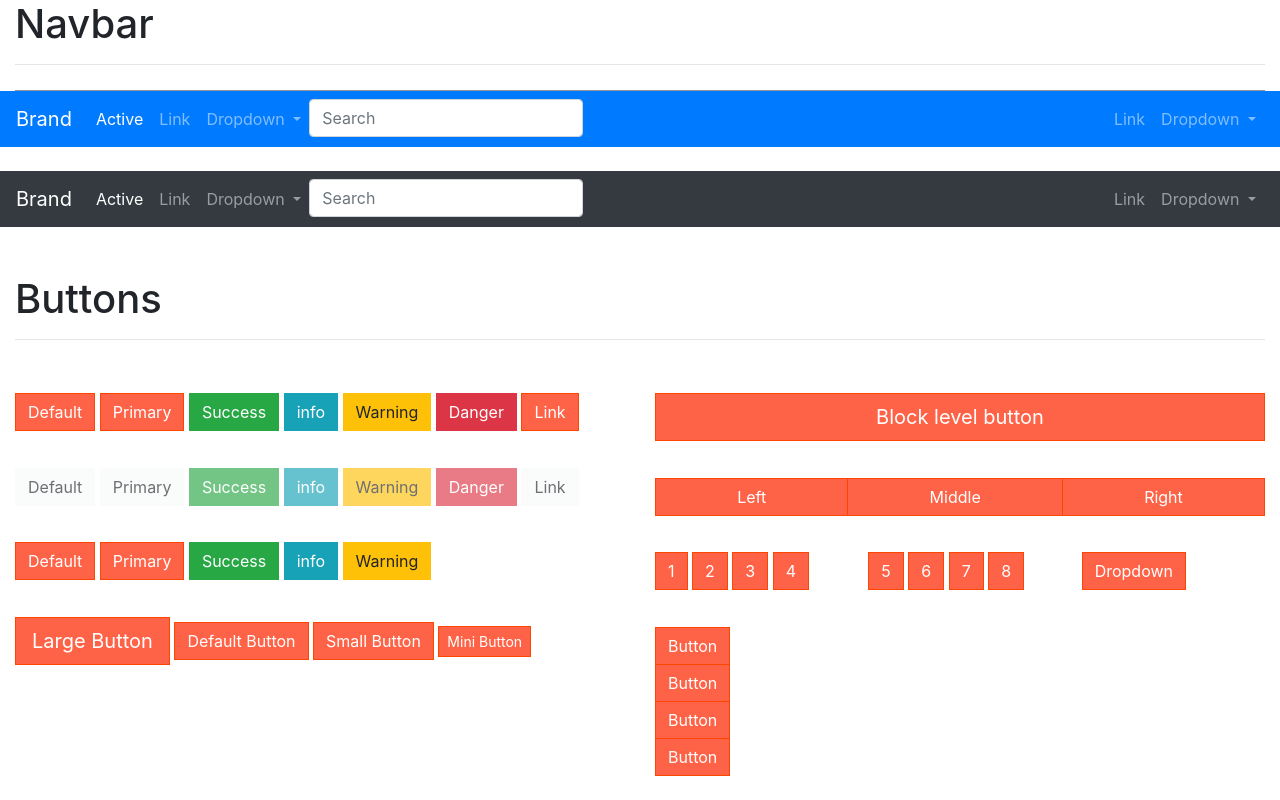
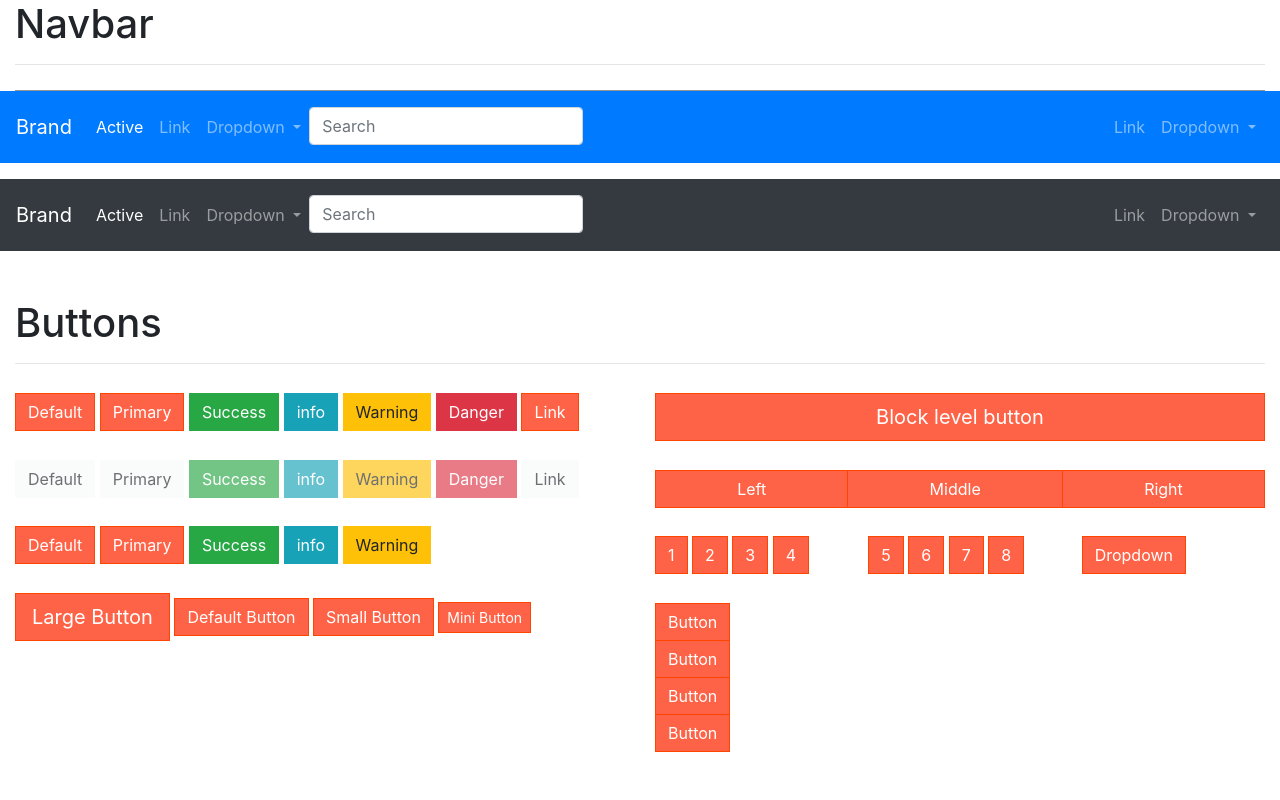
Before and after one commit to raumteuder/bootstrap, a plain HTML site: page index.html in a window 1280 px wide. Drawn offline with nearby package versions, Linux system fonts and the light colour scheme.

Commit message:
changes in margin and padding

```diff
--- a/index.html
+++ b/index.html
@@ -25,7 +25,7 @@
       </div>
     </div>
     <div class="navbar-top">
-      <nav class="navbar navbar-expand-lg navbar-dark bg-primary">
+      <nav class="navbar navbar-expand-lg navbar-dark bg-primary py-3">
         <a class="navbar-brand" href="#">Brand</a>
         <button
           class="navbar-toggler"
@@ -112,9 +112,8 @@
         </div>
       </nav>
     </div>
-    <br />
-    <div class="navbar-bottom">
-      <nav class="navbar navbar-expand-lg navbar-dark bg-dark">
+    <div class="navbar-bottom mt-3">
+      <nav class="navbar navbar-expand-lg navbar-dark bg-dark py-3">
         <a class="navbar-brand" href="#">Brand</a>
         <button
           class="navbar-toggler"
@@ -201,14 +200,13 @@
         </div>
       </nav>
     </div>
-    <br /><br />
+    <div class="my-5"></div>
     <!-- for buttons -->
     <div class="container-fluid">
       <h1>Buttons</h1>
       <hr />
     </div>
-    <br />
-    <div class="container-fluid">
+    <div class="container-fluid mt-3">
       <div class="row">
         <div class="col-sm-6">
           <div class="default-buttons">
@@ -224,8 +222,7 @@
             <button type="button" class="btn btn-danger">Danger</button>
             <button type="button" class="btn btn-sharp btn-light">Link</button>
           </div>
-          <br />
-          <div class="disabled-buttons">
+          <div class="disabled-buttons mt-3">
             <button type="button" class="btn btn-light" disabled>
               Default
             </button>
@@ -246,8 +243,7 @@
               Link
             </button>
           </div>
-          <br />
-          <div class="spaced-buttons">
+          <div class="spaced-buttons mt-3">
             <button type="button" class="btn btn-light btn-sharp">
               Default
             </button>
@@ -258,8 +254,7 @@
             <button type="button" class="btn btn-info">info</button>
             <button type="button" class="btn btn-warning">Warning</button>
           </div>
-          <br />
-          <div class="sized-buttons">
+          <div class="sized-buttons mt-3">
             <button type="button" class="btn btn-sharp btn-lg">
               Large Button
             </button>
@@ -269,20 +264,18 @@
               Mini Button
             </button>
           </div>
-          <br /><br /><br />
+          <div class="my-5"></div>
         </div>
         <div class="col-sm-6">
           <button type="button" class="btn btn-sharp btn-lg btn-block">
             Block level button
           </button>
-          <br />
-          <div class="btn-group d-flex">
+          <div class="btn-group d-flex mt-3">
             <a href="#" class="btn btn-sharp ">Left</a>
             <a href="#" class="btn btn-sharp ">Middle</a>
             <a href="#" class="btn btn-sharp ">Right</a>
           </div>
-          <br />
-          <div class="row">
+          <div class="row mt-3">
             <div class="col-sm-4">
               <button type="button" class="btn btn-sharp">1</button>
               <button type="button" class="btn btn-sharp">2</button>
@@ -299,8 +292,7 @@
               <button type="button" class="btn btn-sharp">Dropdown</button>
             </div>
           </div>
-          <br />
-          <div class="btn-group-vertical">
+          <div class="btn-group-vertical mt-3">
             <button type="button" class="btn btn-sharp">Button</button>
             <button type="button" class="btn btn-sharp">Button</button>
             <button type="button" class="btn btn-sharp">Button</button>
@@ -308,7 +300,7 @@
           </div>
         </div>
       </div>
-      <br />
+      <div class="my-3"></div>
     </div>
 
     <script
```
